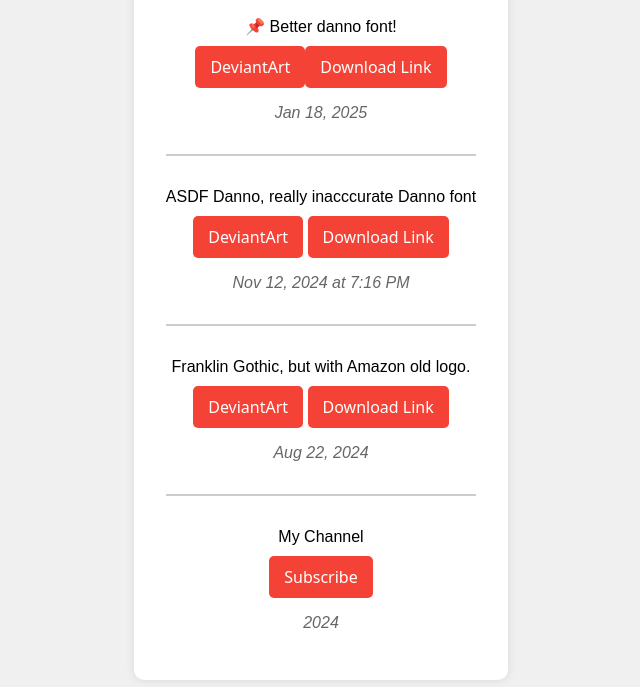
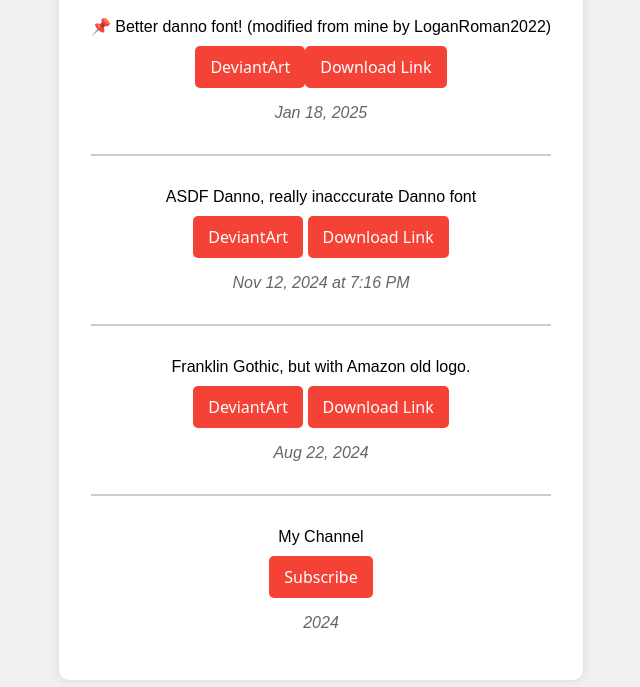
Before and after one commit to frewpm/asdfbot, a plain HTML site: page index.html in a window 1280 px wide. Shown: the part 113-800 px from the top of the page, without its empty margins (319-959 px from the left). Drawn offline with Linux system fonts and the light colour scheme; a web font is replaced by a local one.

Commit message:
Update index.html

```diff
--- a/index.html
+++ b/index.html
@@ -84,7 +84,7 @@
     <h1>asdf'stuff</h1>
     <div class="post">
    <span>📌</span>
- <span>Better danno font!</span>
+ <span>Better danno font! (modified from mine by LoganRoman2022)</span>
       <br>
       <a href="https://www.deviantart.com/loganroman2022/art/1148250869" target="_blank" class="button">DeviantArt</a><a href="https://iamasdf.pages.dev/BetterOne.otf" target="_blank" class="button">Download Link</a>
       <p class="date">Jan 18, 2025
```
